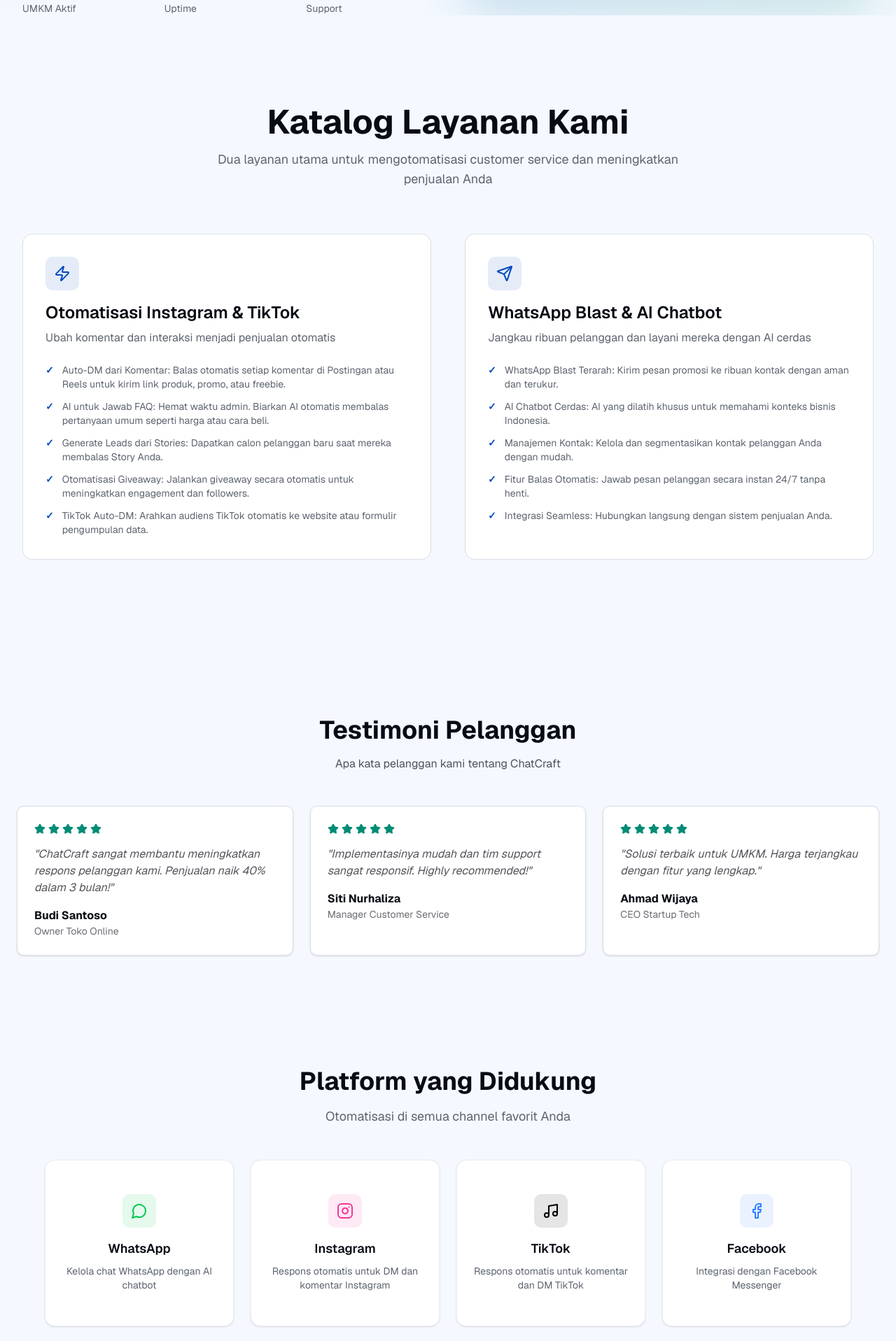
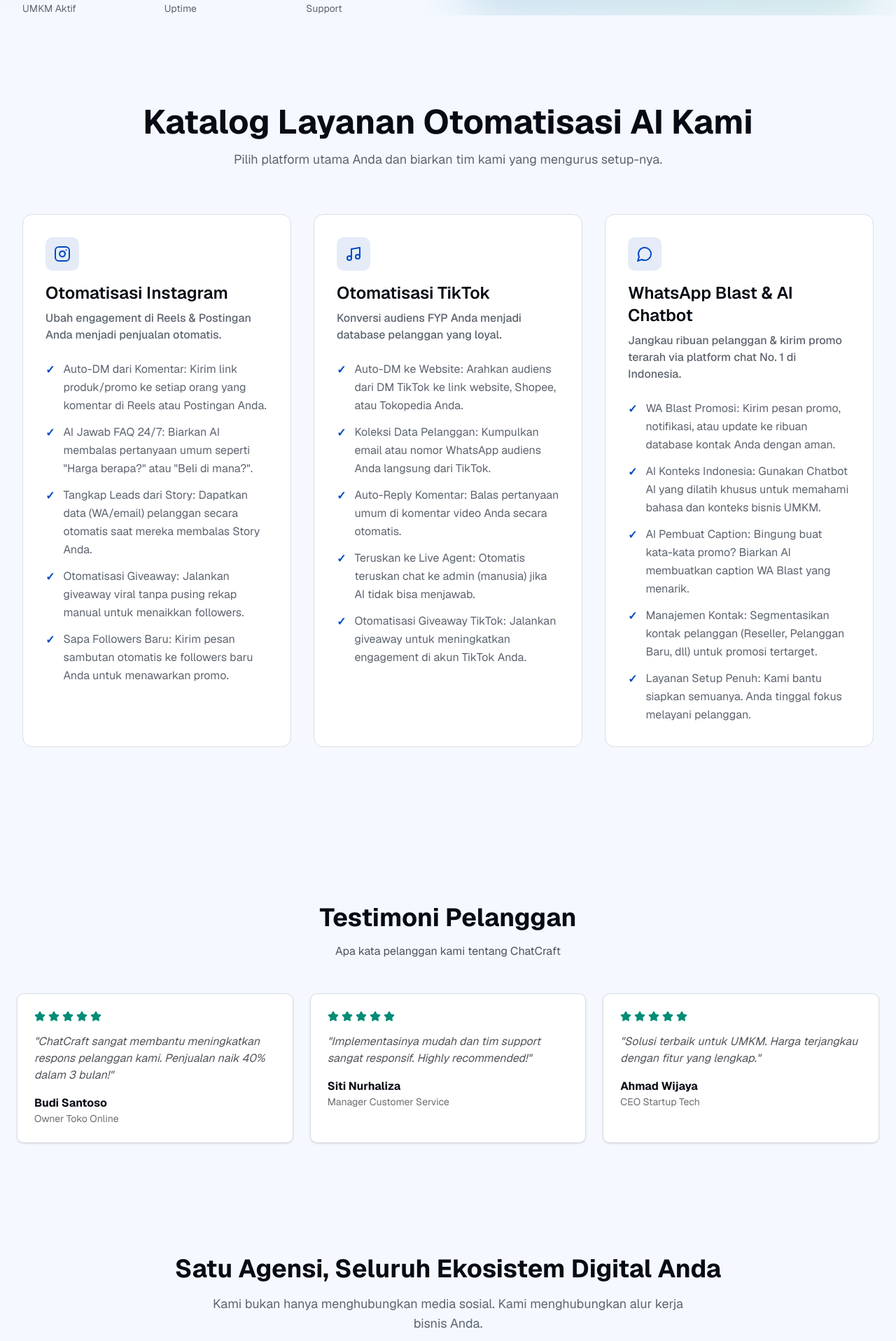
Before and after one commit to Faruuuqqq/chatcraft-landing-page, a Next.js app: page / in a window 1280 px wide. Shown: the part 880-2797 px from the top of the page at 70% size. Built offline with nearby package versions, Linux system fonts and the light colour scheme.

Commit message:
refactor: redesign features-showcase with 3-column grid
Update header text and add 3 new service cards.

Co-authored-by: Achmad Faruq Mahdison <178853102+Faruuuqqq@users.noreply.github.com>

```diff
--- a/components/features-showcase.tsx
+++ b/components/features-showcase.tsx
@@ -1,28 +1,40 @@
-import { Send, Zap } from "lucide-react"
+import { Instagram, Music, MessageCircle } from "lucide-react"
 
 const services = [
   {
-    icon: Zap,
-    title: "Otomatisasi Instagram & TikTok",
-    description: "Ubah komentar dan interaksi menjadi penjualan otomatis",
+    icon: Instagram,
+    title: "Otomatisasi Instagram",
+    description: "Ubah engagement di Reels & Postingan Anda menjadi penjualan otomatis.",
     features: [
-      "Auto-DM dari Komentar: Balas otomatis setiap komentar di Postingan atau Reels untuk kirim link produk, promo, atau freebie.",
-      "AI untuk Jawab FAQ: Hemat waktu admin. Biarkan AI otomatis membalas pertanyaan umum seperti harga atau cara beli.",
-      "Generate Leads dari Stories: Dapatkan calon pelanggan baru saat mereka membalas Story Anda.",
-      "Otomatisasi Giveaway: Jalankan giveaway secara otomatis untuk meningkatkan engagement dan followers.",
-      "TikTok Auto-DM: Arahkan audiens TikTok otomatis ke website atau formulir pengumpulan data.",
+      "Auto-DM dari Komentar: Kirim link produk/promo ke setiap orang yang komentar di Reels atau Postingan Anda.",
+      'AI Jawab FAQ 24/7: Biarkan AI membalas pertanyaan umum seperti "Harga berapa?" atau "Beli di mana?".',
+      "Tangkap Leads dari Story: Dapatkan data (WA/email) pelanggan secara otomatis saat mereka membalas Story Anda.",
+      "Otomatisasi Giveaway: Jalankan giveaway viral tanpa pusing rekap manual untuk menaikkan followers.",
+      "Sapa Followers Baru: Kirim pesan sambutan otomatis ke followers baru Anda untuk menawarkan promo.",
     ],
   },
   {
-    icon: Send,
+    icon: Music,
+    title: "Otomatisasi TikTok",
+    description: "Konversi audiens FYP Anda menjadi database pelanggan yang loyal.",
+    features: [
+      "Auto-DM ke Website: Arahkan audiens dari DM TikTok ke link website, Shopee, atau Tokopedia Anda.",
+      "Koleksi Data Pelanggan: Kumpulkan email atau nomor WhatsApp audiens Anda langsung dari TikTok.",
+      "Auto-Reply Komentar: Balas pertanyaan umum di komentar video Anda secara otomatis.",
+      "Teruskan ke Live Agent: Otomatis teruskan chat ke admin (manusia) jika AI tidak bisa menjawab.",
+      "Otomatisasi Giveaway TikTok: Jalankan giveaway untuk meningkatkan engagement di akun TikTok Anda.",
+    ],
+  },
+  {
+    icon: MessageCircle,
     title: "WhatsApp Blast & AI Chatbot",
-    description: "Jangkau ribuan pelanggan dan layani mereka dengan AI cerdas",
+    description: "Jangkau ribuan pelanggan & kirim promo terarah via platform chat No. 1 di Indonesia.",
     features: [
-      "WhatsApp Blast Terarah: Kirim pesan promosi ke ribuan kontak dengan aman dan terukur.",
-      "AI Chatbot Cerdas: AI yang dilatih khusus untuk memahami konteks bisnis Indonesia.",
-      "Manajemen Kontak: Kelola dan segmentasikan kontak pelanggan Anda dengan mudah.",
-      "Fitur Balas Otomatis: Jawab pesan pelanggan secara instan 24/7 tanpa henti.",
-      "Integrasi Seamless: Hubungkan langsung dengan sistem penjualan Anda.",
+      "WA Blast Promosi: Kirim pesan promo, notifikasi, atau update ke ribuan database kontak Anda dengan aman.",
+      "AI Konteks Indonesia: Gunakan Chatbot AI yang dilatih khusus untuk memahami bahasa dan konteks bisnis UMKM.",
+      "AI Pembuat Caption: Bingung buat kata-kata promo? Biarkan AI membuatkan caption WA Blast yang menarik.",
+      "Manajemen Kontak: Segmentasikan kontak pelanggan (Reseller, Pelanggan Baru, dll) untuk promosi tertarget.",
+      "Layanan Setup Penuh: Kami bantu siapkan semuanya. Anda tinggal fokus melayani pelanggan.",
     ],
   },
 ]
@@ -31,35 +43,37 @@ export default function FeaturesShowcase() {
   return (
     <section id="services" className="py-20 md:py-32 bg-background">
       <div className="max-w-7xl mx-auto px-4 sm:px-6 lg:px-8">
-        {/* Section Header */}
         <div className="text-center space-y-4 mb-16">
-          <h2 className="text-4xl md:text-5xl font-bold text-foreground text-balance">Katalog Layanan Kami</h2>
-          <p className="text-lg text-muted-foreground max-w-2xl mx-auto">
-            Dua layanan utama untuk mengotomatisasi customer service dan meningkatkan penjualan Anda
+          <h2 className="text-4xl md:text-5xl font-bold text-foreground text-balance">
+            Katalog Layanan Otomatisasi AI Kami
+          </h2>
+          <p className="text-lg text-muted-foreground max-w-3xl mx-auto text-pretty">
+            Pilih platform utama Anda dan biarkan tim kami yang mengurus setup-nya.
           </p>
         </div>
 
-        {/* Services Grid */}
-        <div className="grid md:grid-cols-2 gap-12">
+        <div className="grid md:grid-cols-3 gap-8">
           {services.map((service, index) => {
             const Icon = service.icon
             return (
               <div
                 key={index}
-                className="group p-8 rounded-xl border border-border bg-card hover:border-primary/50 hover:shadow-lg transition-all duration-300"
+                className="group p-8 rounded-xl border border-border bg-card hover:border-primary/50 hover:shadow-lg transition-all duration-300 flex flex-col"
               >
-                <div className="w-12 h-12 rounded-lg bg-primary/10 flex items-center justify-center mb-4 group-hover:bg-primary/20 transition-colors">
+                {/* Icon and title */}
+                <div className="w-12 h-12 rounded-lg bg-primary/10 flex items-center justify-center flex-shrink-0 group-hover:bg-primary/20 transition-colors mb-4">
                   <Icon className="w-6 h-6 text-primary" />
                 </div>
-                <h3 className="text-2xl font-semibold text-foreground mb-2">{service.title}</h3>
-                <p className="text-muted-foreground mb-6">{service.description}</p>
 
-                {/* Features List */}
-                <ul className="space-y-3">
+                <h3 className="text-xl md:text-2xl font-semibold text-foreground mb-2">{service.title}</h3>
+                <p className="text-base text-muted-foreground mb-6 font-medium">{service.description}</p>
+
+                {/* Features list */}
+                <ul className="space-y-3 flex-1">
                   {service.features.map((feature, featureIndex) => (
-                    <li key={featureIndex} className="flex gap-3 text-sm text-muted-foreground">
-                      <span className="text-primary font-bold">✓</span>
-                      <span>{feature}</span>
+                    <li key={featureIndex} className="flex gap-3 text-sm md:text-base text-muted-foreground">
+                      <span className="text-primary font-bold flex-shrink-0 mt-0.5">✓</span>
+                      <span className="leading-relaxed">{feature}</span>
                     </li>
                   ))}
                 </ul>
--- a/components/integration-showcase.tsx
+++ b/components/integration-showcase.tsx
@@ -1,36 +1,64 @@
 "use client"
 
 import { Card, CardContent } from "@/components/ui/card"
-import { MessageCircle, Instagram, Facebook, Music } from "lucide-react"
+import { MessageCircle, Instagram, Music, Facebook, ShoppingCart, Sheet, Mail } from "lucide-react"
 
 const integrations = [
   {
     name: "WhatsApp",
-    description: "Kelola chat WhatsApp dengan AI chatbot",
+    description: "Blast Promo & AI Chatbot.",
     icon: MessageCircle,
     color: "text-green-500",
     bgColor: "bg-green-500/10",
   },
   {
     name: "Instagram",
-    description: "Respons otomatis untuk DM dan komentar Instagram",
+    description: "Auto-DM Komentar & Leads dari Story.",
     icon: Instagram,
     color: "text-pink-500",
     bgColor: "bg-pink-500/10",
   },
   {
     name: "TikTok",
-    description: "Respons otomatis untuk komentar dan DM TikTok",
+    description: "Otomatisasi Komentar & DM.",
     icon: Music,
     color: "text-black dark:text-white",
     bgColor: "bg-black/10 dark:bg-white/10",
   },
   {
     name: "Facebook",
-    description: "Integrasi dengan Facebook Messenger",
+    description: "Integrasi Facebook Messenger otomatis.",
     icon: Facebook,
     color: "text-blue-500",
     bgColor: "bg-blue-500/10",
+  },
+  {
+    name: "Shopee",
+    description: "Follow-up order & notifikasi otomatis.",
+    icon: ShoppingCart,
+    color: "text-red-500",
+    bgColor: "bg-red-500/10",
+  },
+  {
+    name: "Tokopedia",
+    description: "Follow-up order & notifikasi otomatis.",
+    icon: ShoppingCart,
+    color: "text-green-600",
+    bgColor: "bg-green-600/10",
+  },
+  {
+    name: "Google Sheets",
+    description: "Simpan data leads otomatis ke spreadsheet.",
+    icon: Sheet,
+    color: "text-blue-600",
+    bgColor: "bg-blue-600/10",
+  },
+  {
+    name: "Email Marketing",
+    description: "Kirim data pelanggan ke list email marketing.",
+    icon: Mail,
+    color: "text-orange-500",
+    bgColor: "bg-orange-500/10",
   },
 ]
 
@@ -40,12 +68,14 @@ export function IntegrationShowcase() {
       <div className="max-w-6xl mx-auto">
         <div className="text-center mb-12">
           <h2 className="text-3xl sm:text-4xl font-bold text-foreground mb-4 animate-fade-in">
-            Platform yang Didukung
+            Satu Agensi, Seluruh Ekosistem Digital Anda
           </h2>
-          <p className="text-muted-foreground text-lg animate-fade-in">Otomatisasi di semua channel favorit Anda</p>
+          <p className="text-muted-foreground text-lg animate-fade-in max-w-2xl mx-auto">
+            Kami bukan hanya menghubungkan media sosial. Kami menghubungkan alur kerja bisnis Anda.
+          </p>
         </div>
 
-        <div className="grid grid-cols-1 md:grid-cols-2 lg:grid-cols-4 gap-6">
+        <div className="grid grid-cols-1 md:grid-cols-2 lg:grid-cols-4 gap-6 mb-12">
           {integrations.map((integration, index) => {
             const Icon = integration.icon
             return (
@@ -67,6 +97,18 @@ export function IntegrationShowcase() {
             )
           })}
         </div>
+
+        <div className="bg-card border border-border rounded-xl p-8 md:p-10">
+          <p className="text-muted-foreground leading-relaxed text-center text-sm md:text-base">
+            Ini adalah kekuatan agensi kami. Bayangkan: Seseorang komentar di Reels Instagram Anda, data mereka otomatis
+            masuk ke Google Sheets, lalu 3 hari kemudian mereka mendapat promo khusus via WhatsApp. Semua berjalan
+            otomatis. Anda tidak perlu pusing mengurus banyak vendor.{" "}
+            <span className="text-foreground font-semibold">
+              ChatCraft bertindak sebagai technical partner Anda untuk merancang dan mengelola semua alur otomatisasi
+              ini.
+            </span>
+          </p>
+        </div>
       </div>
     </section>
   )
```
